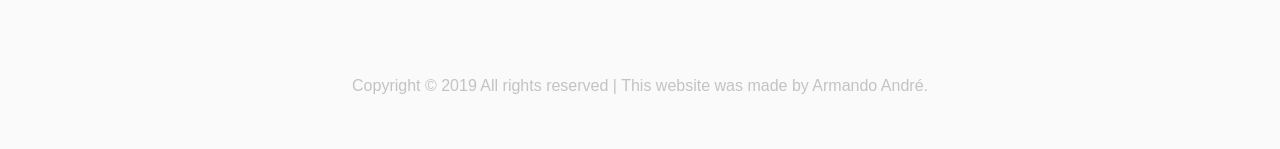
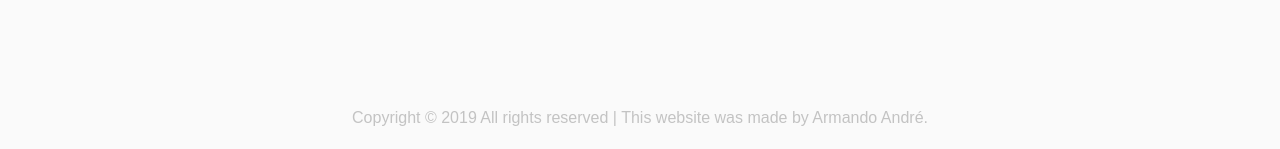
Before and after one commit to armando-andre/gatsby-personal-portfolio, a Gatsby site: page /blog in a window 1280 px wide. Shown: the part 3583-3732 px from the top of the page. Before the commit the page ends 3700 px from the top, so only its background shows below. Built offline with nearby package versions, Linux system fonts and the light colour scheme; Gatsby itself is replaced by a stand-in of ours.

Commit message:
footer spacing

```diff
--- a/src/components/footer.js
+++ b/src/components/footer.js
@@ -14,8 +14,16 @@ const imageWidth = {
   width: '180px'
 }
 
+const subTitle = {
+  maxWidth: '175px'
+}
+
 const margin = {
   marginBottom: '.8rem'
+}
+
+const copyrightMargin = {
+  marginTop: '2rem'
 }
 
 const Footer = () => {
@@ -74,7 +82,7 @@ const Footer = () => {
                 </div>
               </div>
               <div className="col-md-2">
-                <h2>Go Back To</h2>
+                <h2 style={subTitle}>Go Back To</h2>
                 <div className="f-entry-refactored">
                   <div className="desc">
                     <h3 style={margin}><AniLink paintDrip hex="#000000" activeStyle={activeStyle} className="footer-font-increaser" to="/about">About</AniLink></h3>
@@ -108,7 +116,7 @@ const Footer = () => {
               </div>
             </div>
             <div className="row">
-              <div className="col-md-12 text-center">
+              <div className="col-md-12 text-center" style={copyrightMargin}>
                 <p>Copyright © 2019 All rights reserved | This website was made by Armando André.</p>
               </div>
             </div>
```
